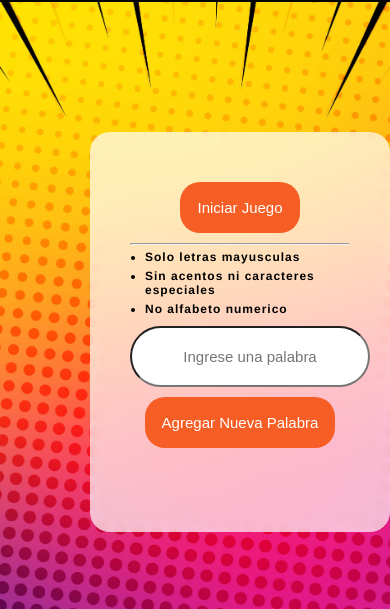
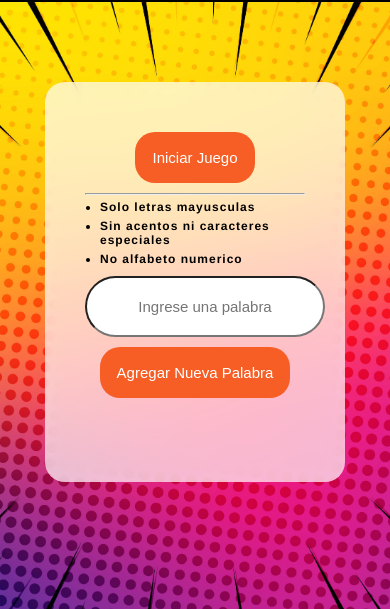
Before and after one commit to LiiR0y/Ahorcado-Geme, a plain HTML site: page index.html in a window 390 px wide. Shown: the part 176-785 px from the top of the page. Drawn offline with Linux system fonts and the light colour scheme.

Commit message:
Initial commit

```diff
--- a/style.css
+++ b/style.css
@@ -43,7 +43,7 @@ body{
 }
 
 main{
-    padding: 50px;
+
     background-image: url(/img/bg.jpg);
     background-repeat: no-repeat;
     background-size: cover;
@@ -206,14 +206,13 @@ main{
 }
 
 
-@media (min-width:320px) and (max-width:500px){
+@media (min-width:320px) and (max-width:600px){
 
     .card_inicio{
         width: 300px;
         height: 400px;
-        padding: 50px auto;
+        padding: 60px auto;
         flex-wrap: wrap;
-
 
     }
 
@@ -233,7 +232,7 @@ main{
 
     .pantalla_juego{
         width: 300px;
-        padding:50px auto;
+        padding:60px auto;
 
     }
 
```
